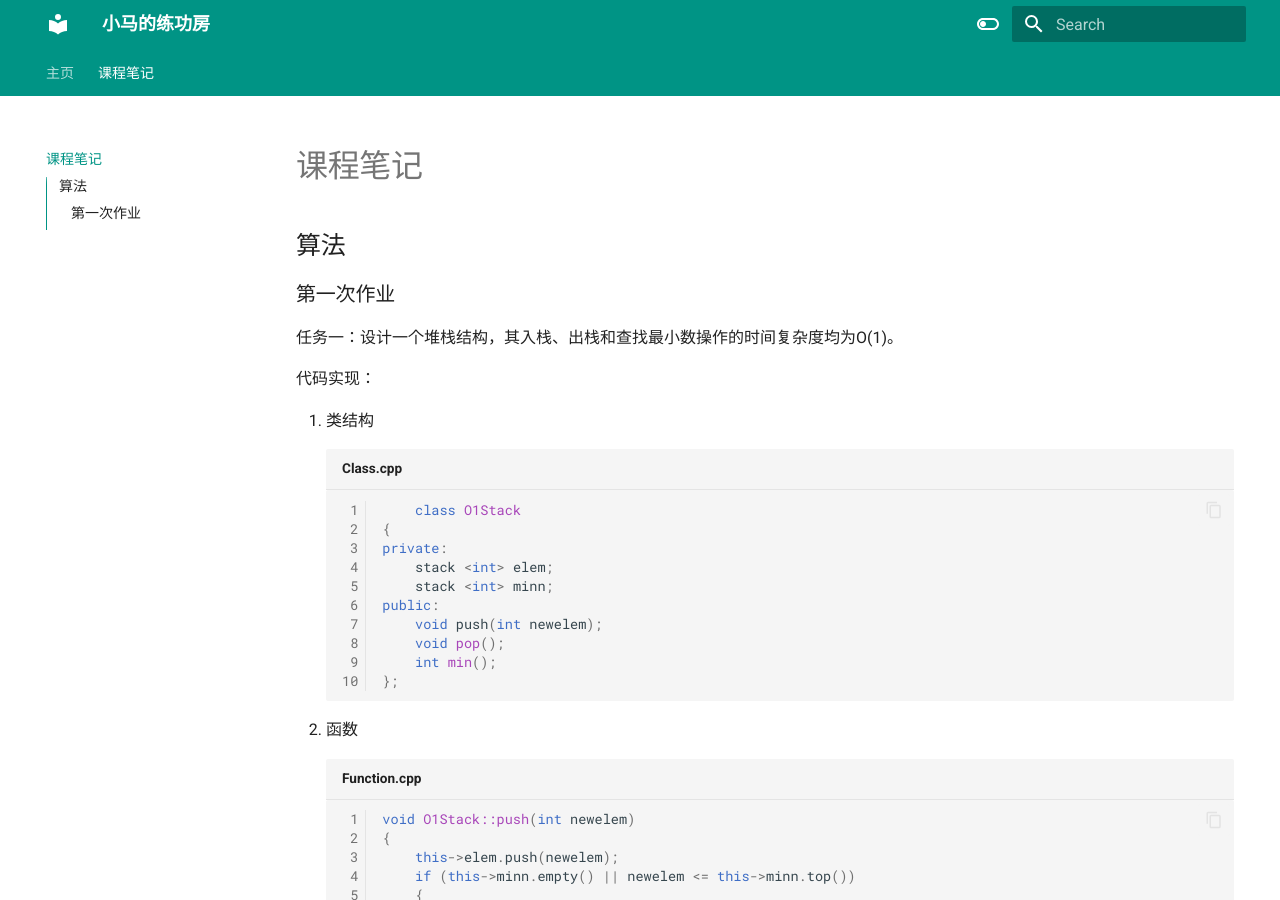
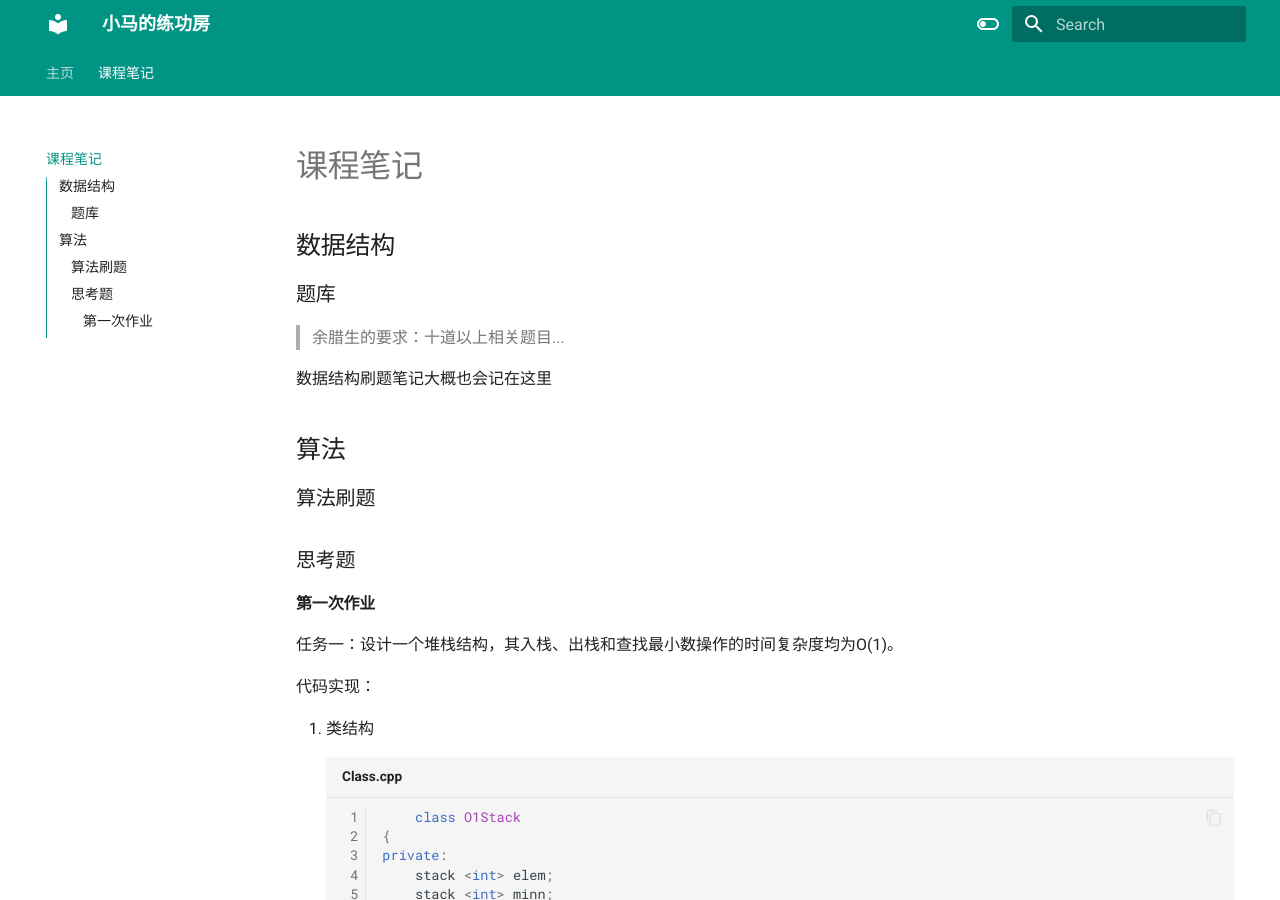
Before and after one commit to Nocturne228/Nocturne228.github.io, an MkDocs documentation site: the page built from docs/curriculum.md, in a window 1280 px wide and 900 px high. Built offline with MkDocs 1.6.1 and Material for MkDocs 9.7.7, drawn with Linux system fonts in a browser that asks for light colours.

Commit message:
Adding some contents in DS and Algorithm

```diff
--- a/docs/curriculum.md
+++ b/docs/curriculum.md
@@ -1,7 +1,18 @@
 # 课程笔记
 
+## 数据结构
+### 题库
+> 余腊生的要求：十道以上相关题目...
+
+数据结构刷题笔记大概也会记在这里
+
+
 ## 算法
-### 第一次作业
+
+### 算法刷题
+
+### 思考题
+#### 第一次作业
 任务一：设计一个堆栈结构，其入栈、出栈和查找最小数操作的时间复杂度均为O(1)。
 
 代码实现：
```
